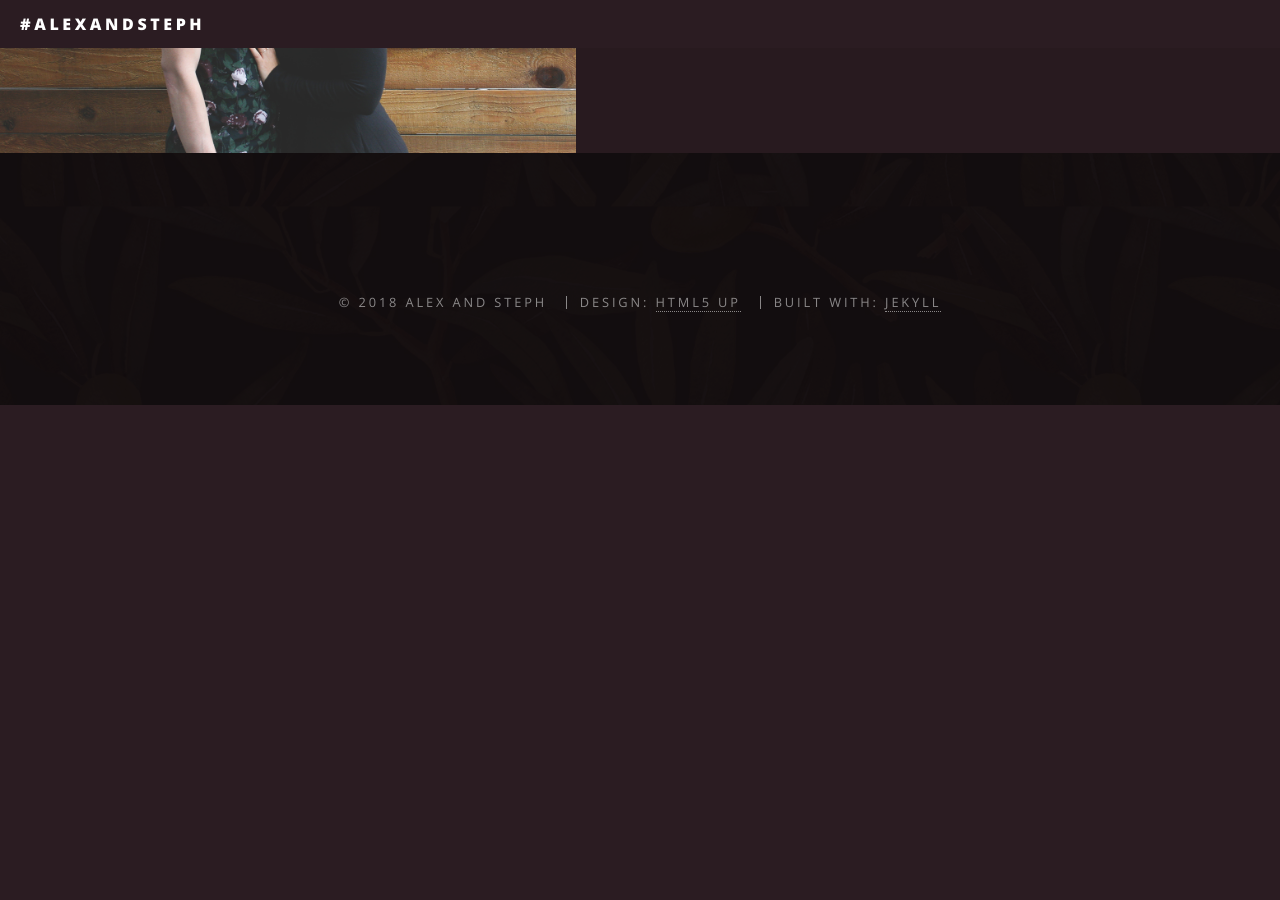
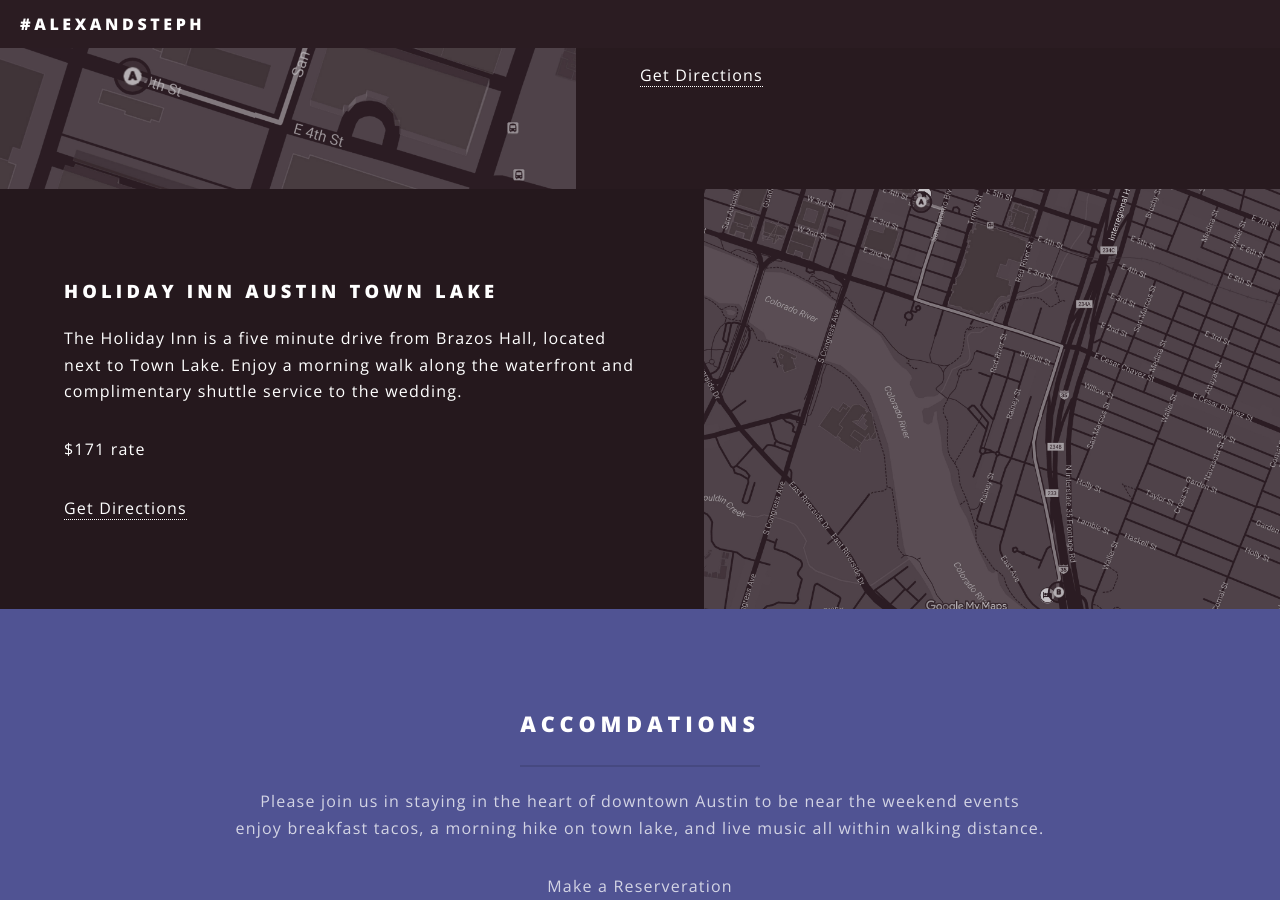
Before and after one commit to pkill/alexandsteph.com, a Jekyll site: the page built from index.html, in a window 1280 px wide and 900 px high, scrolled down 1614 px. Built offline with Jekyll 4.4.1, drawn with Linux system fonts in a browser that asks for light colours; before the commit the page ends 2019 px from its top, so only the background shows below that; some of the changed text lies outside the part shown.

Commit message:
Hotel info
images and testing out sections

```diff
--- a/_config.yml
+++ b/_config.yml
@@ -4,8 +4,7 @@
 # Site settings
 title: "#alexandsteph"
 description: |
-
-  09 • 22 • 2018
+  09 •  22 •  2018
   Brazos Hall
   Austin, TX
 owner: Alex and Steph
--- a/index.html
+++ b/index.html
@@ -33,15 +33,49 @@
 
 						<section class="spotlight">
 							<div class="image">
-								<img src="images/webphoto.jpg" alt="" />
+								<img src="images/westin.jpg" alt="Westin dowtown Austin" />
 							</div>
 							<div class="content">
-								<h2>text</h2>
-								<p>text text</p>
+								<h3>The Westin Downtown Austin</h3>
+								<p>Located one block north of Brazos, the Westin is a lovely option for staying dowtown.</p>
+								<p>$219 rate</p>
+								<p><a href="https://goo.gl/maps/5Mz5ooP6ibP2" alt="Directions to Westin Downtown">Get Directions</a></p>
 							</div>
 						</section>
 
+						<section class="spotlight">
+							<div class="image"><img src="images/holiday-inn.jpg" alt="Holiday Inn Town Lake"></div>
+							<div class="content">
+								<h3>Holiday Inn Austin Town Lake</h3>
+								<p>The Holiday Inn is a five minute drive from Brazos Hall, located next to Town Lake. Enjoy a morning walk along the waterfront and complimentary shuttle service to the wedding.</p>
+								<p>$171 rate</p>
+								<p><a href="https://goo.gl/maps/5Mz5ooP6ibP2" alt="Directions to Westin Downtown">Get Directions</a></p>
+
+							</div>
+						</section>
+
+					</section>
 
 
-
-					</section>
+											<section id="three" class="wrapper style3 special">
+																	<div class="inner">
+																		<header class="major">
+																			<h2>Accomdations</h2>
+																			<p>Please join us in staying in the heart of downtown Austin to be near the weekend events<br>
+																			enjoy breakfast tacos, a morning hike on town lake, and live music all within walking distance.</p>
+																			<p>Make a Reserveration</p>
+																			<p><a href="https://goo.gl/maps/5Mz5ooP6ibP2" alt="Directions to Westin Downtown">Get Directions</a></p>
+																		</header>
+																		<ul class="features">
+																			<li class="icon fa-paper-plane-o">
+																				<h3>The Westin Downtown Austin</h3>
+																				<p>Located one block north of Brazos, the Westin is a lovely option for staying dowtown.</p>
+																				<p>$219 rate</p>
+																			</li>
+																			<li class="icon fa-laptop">
+																				<h3>Holiday Inn Austin Town Lake</h3>
+																				<p>The Holiday Inn is a five minute drive from Brazos Hall, located next to Town Lake. Enjoy a morning walk along the waterfront and complimentary shuttle service to the wedding.</p>
+																			</li>
+																		</ul>
+																	</div>
+																</section>
```
Also changed, not shown: images/Brazoshall.jpg (added), images/holiday-inn.jpg (added), images/westin.jpg (added).
